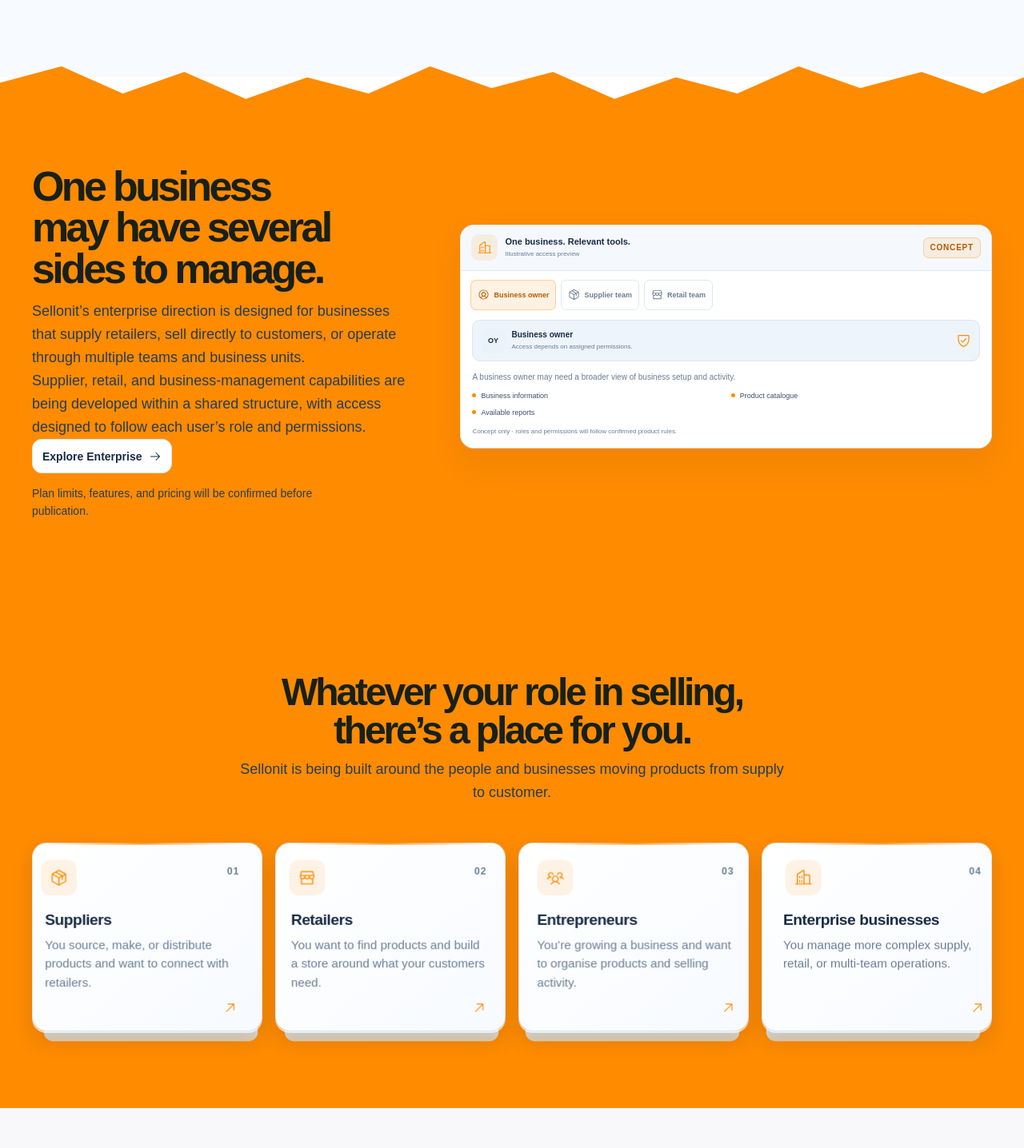
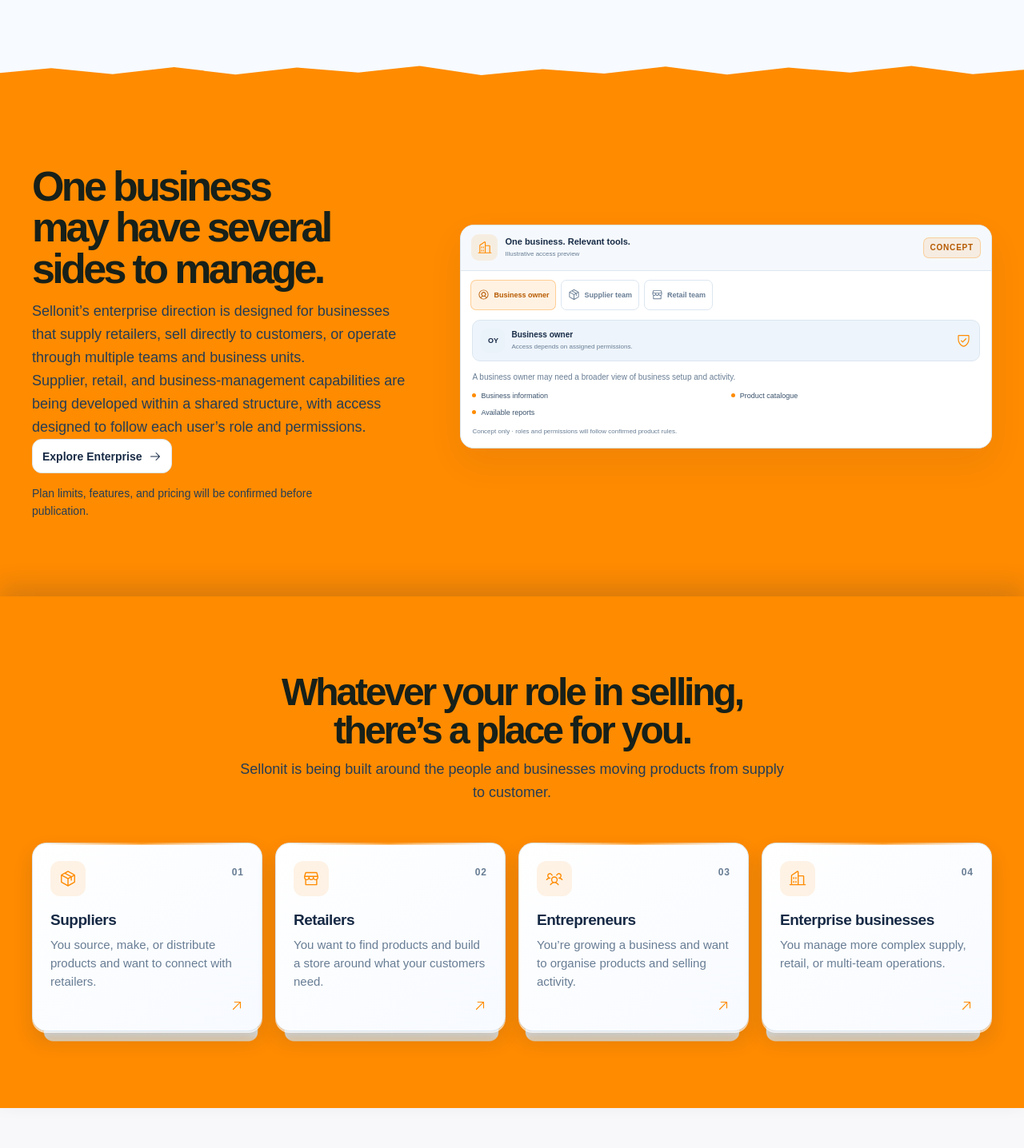
Before and after one commit to heritage644/landing-page-sellon, a Next.js app: page / in a window 1280 px wide. Shown: the part 6754-8190 px from the top of the page at 80% size. Built offline with nearby package versions, Linux system fonts and the light colour scheme; no server answers; a web font is replaced by a local one.

Commit message:
Add sticky orange section stacking
Co-authored-by: arena-agent <297053741+arena-agent@users.noreply.github.com>

```diff
--- a/src/app/marketing.css
+++ b/src/app/marketing.css
@@ -1113,15 +1113,20 @@
   --brand-blue-soft: #f5f9fd;
 }
 
+.enterprise-spotlight {
+  --paper-cut-underlay: #f7faff;
+  --paper-cut-shadow: rgba(23, 42, 69, 0.14);
+}
+
 .enterprise-spotlight,
 .who-use-section {
   --brand-blue: #eaf2fa;
   --glass-surface: rgba(255, 255, 255, 0.86);
   --glass-panel: #ffffff;
   --glass-border: rgba(191, 210, 229, 0.75);
-  --paper-edge-shadow: rgba(23, 42, 69, 0.18);
   --card-extrusion: #dce8f2;
   --card-shadow: rgba(23, 42, 69, 0.14);
+  --orange-stack-shadow: rgba(23, 42, 69, 0.16);
 }
 
 @media (prefers-color-scheme: dark) {
@@ -1143,37 +1148,81 @@
     --brand-blue-soft: #1b3044;
   }
 
+  .enterprise-spotlight {
+    --paper-cut-underlay: #152233;
+    --paper-cut-shadow: rgba(0, 0, 0, 0.3);
+  }
+
   .enterprise-spotlight,
   .who-use-section {
     --brand-blue: #1a293a;
     --glass-surface: rgba(20, 32, 47, 0.88);
     --glass-panel: #121d2c;
     --glass-border: rgba(199, 219, 241, 0.16);
-    --paper-edge-shadow: rgba(0, 0, 0, 0.38);
     --card-extrusion: #07111e;
     --card-shadow: rgba(5, 12, 21, 0.48);
-  }
-}
-
-/* Custom geometry: an angular paper edge and perspective-driven card depth. */
-.enterprise-spotlight::before {
+    --orange-stack-shadow: rgba(0, 0, 0, 0.32);
+  }
+}
+
+/* Soft paper layering and a short, bounded sticky stack for the two orange panels. */
+@media (min-width: 64rem) and (min-height: 47.5rem) {
+  .orange-section-stack > .enterprise-spotlight {
+    position: sticky;
+    z-index: 10;
+    top: 104px;
+  }
+
+  .orange-section-stack > .who-use-section {
+    position: sticky;
+    z-index: 20;
+    top: 104px;
+    box-shadow: 0 -14px 28px var(--orange-stack-shadow);
+  }
+}
+
+.enterprise-spotlight::before,
+.enterprise-spotlight::after {
   position: absolute;
-  z-index: 0;
-  top: -26px;
   right: 0;
   bottom: 0;
   left: 0;
+  content: "";
+  pointer-events: none;
+}
+
+/* This backing uses the analytics section's exact surface colour and peeks out under the orange sheet. */
+.enterprise-spotlight::before {
+  z-index: 0;
+  top: -34px;
+  background: var(--paper-cut-underlay);
+  clip-path: polygon(
+    0 4%, 6% 2.9%, 12% 4.2%, 18% 3%, 24% 4.3%, 30% 2.8%, 36% 4%,
+    42% 2.7%, 48% 4.4%, 54% 3%, 60% 4.1%, 66% 2.8%, 72% 4.3%,
+    78% 3%, 84% 4%, 90% 2.7%, 96% 4.2%, 100% 3.1%, 100% 100%, 0 100%
+  );
+  filter: drop-shadow(0 8px 7px var(--paper-cut-shadow));
+}
+
+.enterprise-spotlight::after {
+  z-index: 1;
+  top: -28px;
   background: var(--brand-orange);
   clip-path: polygon(
-    0 5%, 6% 2%, 12% 7%, 18% 3%, 24% 8%, 30% 4%, 36% 7%, 42% 2%,
-    48% 6%, 54% 3%, 60% 8%, 66% 4%, 72% 7%, 78% 2%, 84% 6%, 90% 3%,
-    96% 7%, 100% 4%, 100% 100%, 0 100%
+    0 3.5%, 5% 2.6%, 11% 3.7%, 17% 2.4%, 23% 3.8%, 29% 2.5%, 35% 3.4%,
+    41% 2.2%, 47% 3.9%, 53% 2.8%, 59% 3.6%, 65% 2.3%, 71% 3.8%,
+    77% 2.5%, 83% 3.4%, 89% 2.2%, 95% 3.7%, 100% 2.9%, 100% 100%, 0 100%
   );
-  content: "";
-  filter: drop-shadow(0 8px 5px var(--paper-edge-shadow));
-  pointer-events: none;
-}
-
+  filter: drop-shadow(0 5px 5px var(--paper-cut-shadow));
+}
+
+@media (max-width: 700px) {
+  .enterprise-spotlight::before { top: -26px; }
+  .enterprise-spotlight::after { top: -22px; }
+}
+
+/* Perspective and extruded card edges are intentionally lg-only (Tailwind's 64rem breakpoint). */
+@media (min-width: 64rem) {
   .who-use-grid {
     perspective: 1200px;
     perspective-origin: 50% 42%;
@@ -1233,8 +1282,9 @@
   .who-use-card:focus-visible {
     transform: translate3d(0, -6px, 12px);
   }
-
-@media (hover: hover) and (pointer: fine) {
+}
+
+@media (min-width: 64rem) and (hover: hover) and (pointer: fine) {
   .who-use-card:hover {
     z-index: 2;
     border-color: var(--brand-orange);
@@ -1260,16 +1310,21 @@
   }
 }
 
-@media (max-width: 700px) {
-  .enterprise-spotlight::before { top: -20px; }
-  .who-use-grid { perspective: 1000px; }
-}
-
-@media (max-width: 420px) {
-  .who-use-grid { perspective: 850px; }
+@media (min-width: 64rem) and (hover: none) {
+  .who-use-card:hover {
+    transform: none;
+    box-shadow: 0 2px 0 rgba(255, 255, 255, 0.7), 0 12px 24px var(--card-shadow);
+  }
 }
 
 @media (prefers-reduced-motion: reduce) {
+  .orange-section-stack > .enterprise-spotlight,
+  .orange-section-stack > .who-use-section {
+    position: relative;
+    z-index: auto;
+    top: auto;
+  }
+
   .who-use-card,
   .who-use-card::before,
   .who-use-card::after,
@@ -1279,23 +1334,7 @@
   .who-use-icon,
   .who-use-arrow {
     transition: none !important;
-  }
-
-  .who-use-card:hover,
-  .who-use-card:focus-visible,
-  .who-use-card:hover::before,
-  .who-use-card:hover .who-use-icon,
-  .who-use-card:hover > strong,
-  .who-use-card:hover .who-use-description,
-  .who-use-card:hover .who-use-arrow {
     transform: none !important;
-  }
-}
-
-@media (hover: none) {
-  .who-use-card:hover {
-    transform: none;
-    box-shadow: 0 2px 0 rgba(255, 255, 255, 0.7), 0 12px 24px var(--card-shadow);
   }
 }
 
--- a/src/app/page.tsx
+++ b/src/app/page.tsx
@@ -29,8 +29,10 @@
         <AudienceSpotlight audience="supplier" id="for-suppliers" />
         <AudienceSpotlight audience="entrepreneur" id="for-entrepreneurs" />
         <BusinessAnalyticsSection />
-        <EnterpriseSpotlight />
-        <WhoShouldUseSection />
+        <div className="orange-section-stack">
+          <EnterpriseSpotlight />
+          <WhoShouldUseSection />
+        </div>
         <FaqSection />
         <FinalCtaSection />
       </main>
--- a/src/components/home/audience-spotlight.tsx
+++ b/src/components/home/audience-spotlight.tsx
@@ -101,7 +101,7 @@
 export function EnterpriseSpotlight() {
   return (
     <section className="enterprise-spotlight section-space relative isolate overflow-visible bg-transparent" id="for-enterprise" aria-labelledby="enterprise-spotlight-title">
-      <div className="page-container enterprise-spotlight-layout relative z-[1]">
+      <div className="page-container enterprise-spotlight-layout relative z-[2]">
         <div className="enterprise-spotlight-copy [--muted:#263d54]" data-reveal>
           <h2 className="[--ink:#172019]" id="enterprise-spotlight-title">One business may have several sides to manage.</h2>
           <p>Sellonit’s enterprise direction is designed for businesses that supply retailers, sell directly to customers, or operate through multiple teams and business units.</p>
```
Lines whose indentation alone changed are shown as unchanged.
